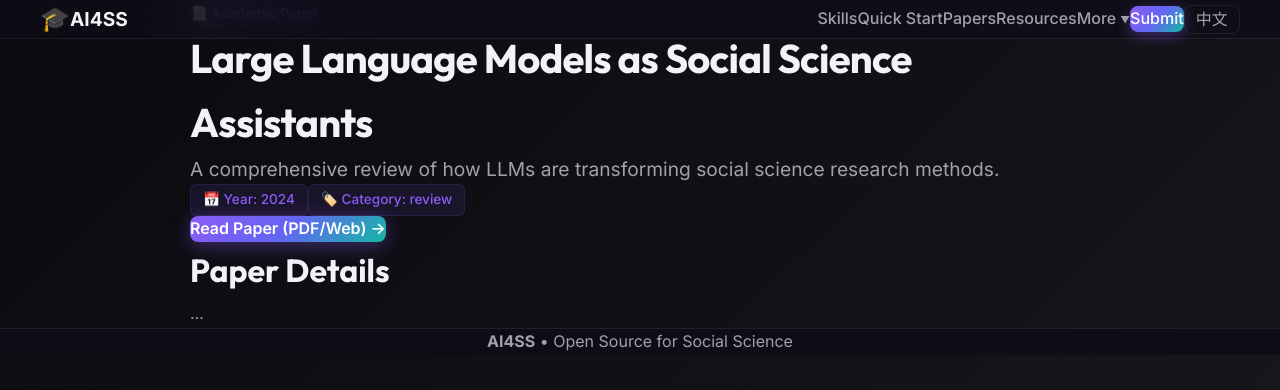
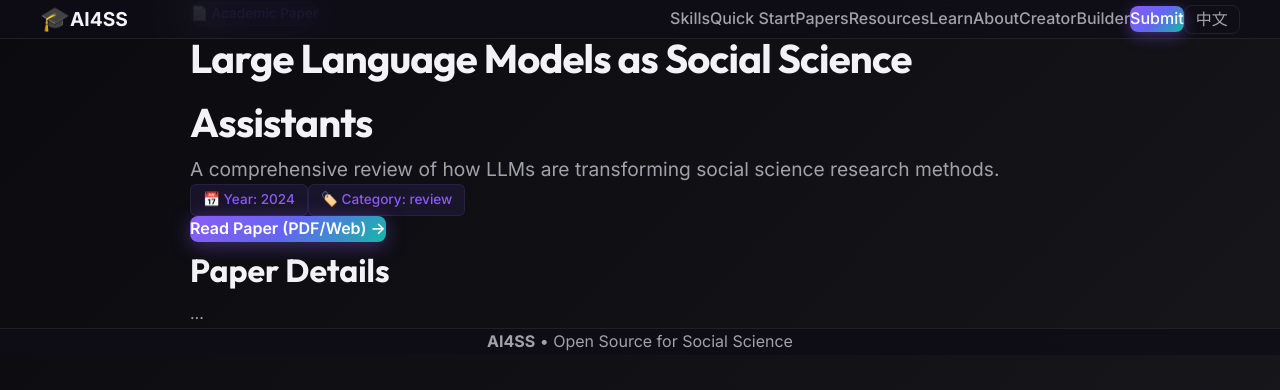
Before and after one commit to mamingsuper/Skills4SocialScience, a Jekyll site: the page built from _papers/llm-social-science.md, in a window 1280 px wide. Shown: the top 390 px of the page. Built offline with Jekyll 4.4.1, drawn with Linux system fonts in a browser that asks for light colours.

Commit message:
fix: 全面优化导航栏和样式系统
- 移除"More"下拉菜单，所有导航项平铺展示
- 修复导航链接点击无反应的问题
- 添加NEW页面脉冲效果（Creator/About/Builder）
- 优化导航栏布局，避免文字挤压
- 修复移动端导航体验
- 添加导航链接点击反馈效果

Co-Authored-By: Claude Opus 4.6 (1M context) <noreply@anthropic.com>

```diff
--- a/_layouts/default.html
+++ b/_layouts/default.html
@@ -38,17 +38,10 @@
                 <a href="{{ site.baseurl }}/zh/#quick-start">快速开始</a>
                 <a href="{{ site.baseurl }}/zh/#papers">论文</a>
                 <a href="{{ site.baseurl }}/zh/#resources">资源</a>
-                <div class="nav-dropdown">
-                    <a href="#" class="nav-dropdown-toggle">
-                        更多 <span class="dropdown-arrow">▼</span>
-                    </a>
-                    <div class="nav-dropdown-menu">
-                        <a href="{{ site.baseurl }}/zh/pages/learn.html">学习</a>
-                        <a href="{{ site.baseurl }}/zh/pages/about.html" class="nav-highlight">关于</a>
-                        <a href="{{ site.baseurl }}/zh/pages/creator.html" class="nav-highlight">创作者</a>
-                        <a href="{{ site.baseurl }}/zh/pages/builder.html" class="nav-highlight">建设者</a>
-                    </div>
-                </div>
+                <a href="{{ site.baseurl }}/zh/pages/learn.html">学习</a>
+                <a href="{{ site.baseurl }}/zh/pages/about.html" class="nav-highlight-new">关于</a>
+                <a href="{{ site.baseurl }}/zh/pages/creator.html" class="nav-highlight-new">创作者</a>
+                <a href="{{ site.baseurl }}/zh/pages/builder.html" class="nav-highlight-new">建设者</a>
                 <a href="{{ site.baseurl }}/zh/pages/submit.html" class="nav-cta">提交</a>
                 <a href="{{ site.baseurl }}/" class="nav-lang">English</a>
                 {% else %}
@@ -56,17 +49,10 @@
                 <a href="{{ site.baseurl }}/#quick-start">Quick Start</a>
                 <a href="{{ site.baseurl }}/#papers">Papers</a>
                 <a href="{{ site.baseurl }}/#resources">Resources</a>
-                <div class="nav-dropdown">
-                    <a href="#" class="nav-dropdown-toggle">
-                        More <span class="dropdown-arrow">▼</span>
-                    </a>
-                    <div class="nav-dropdown-menu">
-                        <a href="{{ site.baseurl }}/pages/learn.html">Learn</a>
-                        <a href="{{ site.baseurl }}/pages/about.html" class="nav-highlight">About</a>
-                        <a href="{{ site.baseurl }}/pages/creator.html" class="nav-highlight">Creator</a>
-                        <a href="{{ site.baseurl }}/pages/builder.html" class="nav-highlight">Builder</a>
-                    </div>
-                </div>
+                <a href="{{ site.baseurl }}/pages/learn.html">Learn</a>
+                <a href="{{ site.baseurl }}/pages/about.html" class="nav-highlight-new">About</a>
+                <a href="{{ site.baseurl }}/pages/creator.html" class="nav-highlight-new">Creator</a>
+                <a href="{{ site.baseurl }}/pages/builder.html" class="nav-highlight-new">Builder</a>
                 <a href="{{ site.baseurl }}/pages/submit.html" class="nav-cta">Submit</a>
                 <a href="{{ site.baseurl }}/zh/" class="nav-lang">中文</a>
                 {% endif %}
--- a/assets/css/style.css
+++ b/assets/css/style.css
@@ -484,6 +484,10 @@ a:hover {
     margin: 5px 0;
     transition: all var(--transition-fast);
     border-radius: 2px;
+}
+
+.nav-toggle.active span:nth-child(2) {
+    opacity: 0;
 }
 
 .section {
--- a/assets/js/main.js
+++ b/assets/js/main.js
@@ -11,9 +11,9 @@ document.addEventListener('DOMContentLoaded', () => {
     initCounterAnimation();
     initActiveNav();
     initMobileNav();
-    initDropdownNav();
     initParticles();
     initStaggerAnimation();
+    initAllLinks();
 });
 
 /**
@@ -326,7 +326,7 @@ function initParticles() {
             // Draw
             ctx.beginPath();
             ctx.arc(p.x, p.y, p.radius, 0, Math.PI * 2);
-            ctx.fillStyle = `rgba(127, 90, 240, ${p.alpha})`;
+            ctx.fillStyle = `rgba(139, 92, 246, ${p.alpha})`;
             ctx.fill();
         });
 
@@ -341,7 +341,7 @@ function initParticles() {
                     ctx.beginPath();
                     ctx.moveTo(particles[i].x, particles[i].y);
                     ctx.lineTo(particles[j].x, particles[j].y);
-                    ctx.strokeStyle = `rgba(127, 90, 240, ${0.1 * (1 - dist / 100)})`;
+                    ctx.strokeStyle = `rgba(139, 92, 246, ${0.1 * (1 - dist / 100)})`;
                     ctx.lineWidth = 0.5;
                     ctx.stroke();
                 }
```
Also changed, not shown: index.html (+4 -11 lines), zh/index.html (+4 -11 lines).
